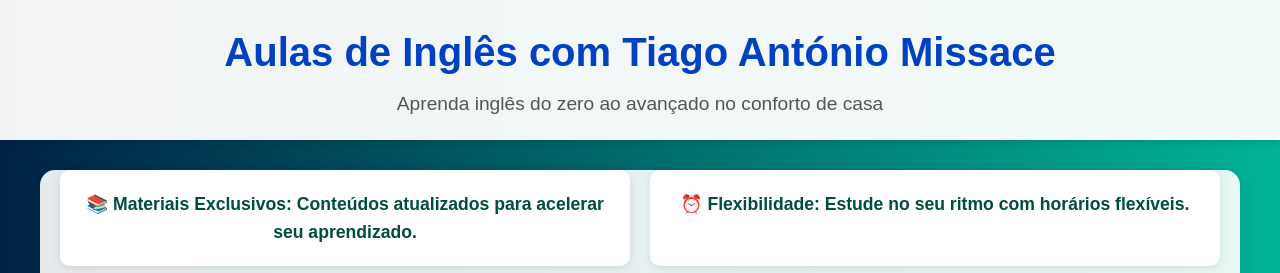
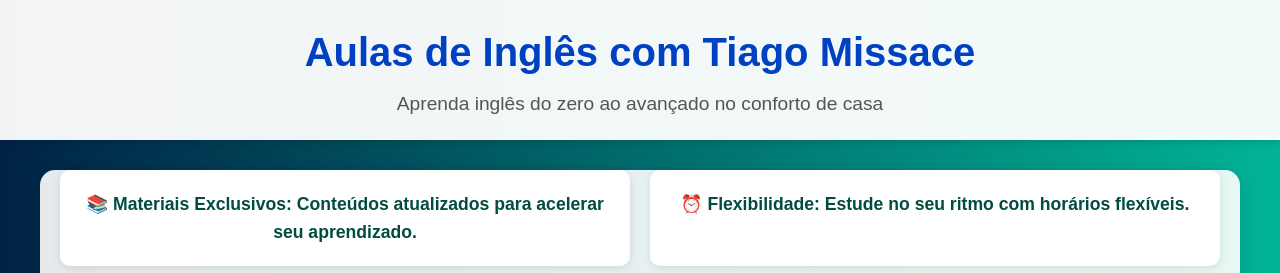
Before and after one commit to tiagomissace-cyber/online-lessons-, a plain HTML site: page index.html in a window 1280 px wide. Shown: the top 273 px of the page. Drawn offline with Linux system fonts and the light colour scheme.

```diff
--- a/index.html
+++ b/index.html
@@ -303,7 +303,7 @@
 </head>
 <body>
   <header>
-    <h1>Aulas de Inglês com Tiago António Missace</h1>
+    <h1>Aulas de Inglês com Tiago Missace</h1>
     <p>Aprenda inglês do zero ao avançado no conforto de casa</p>
   </header>
 
```
